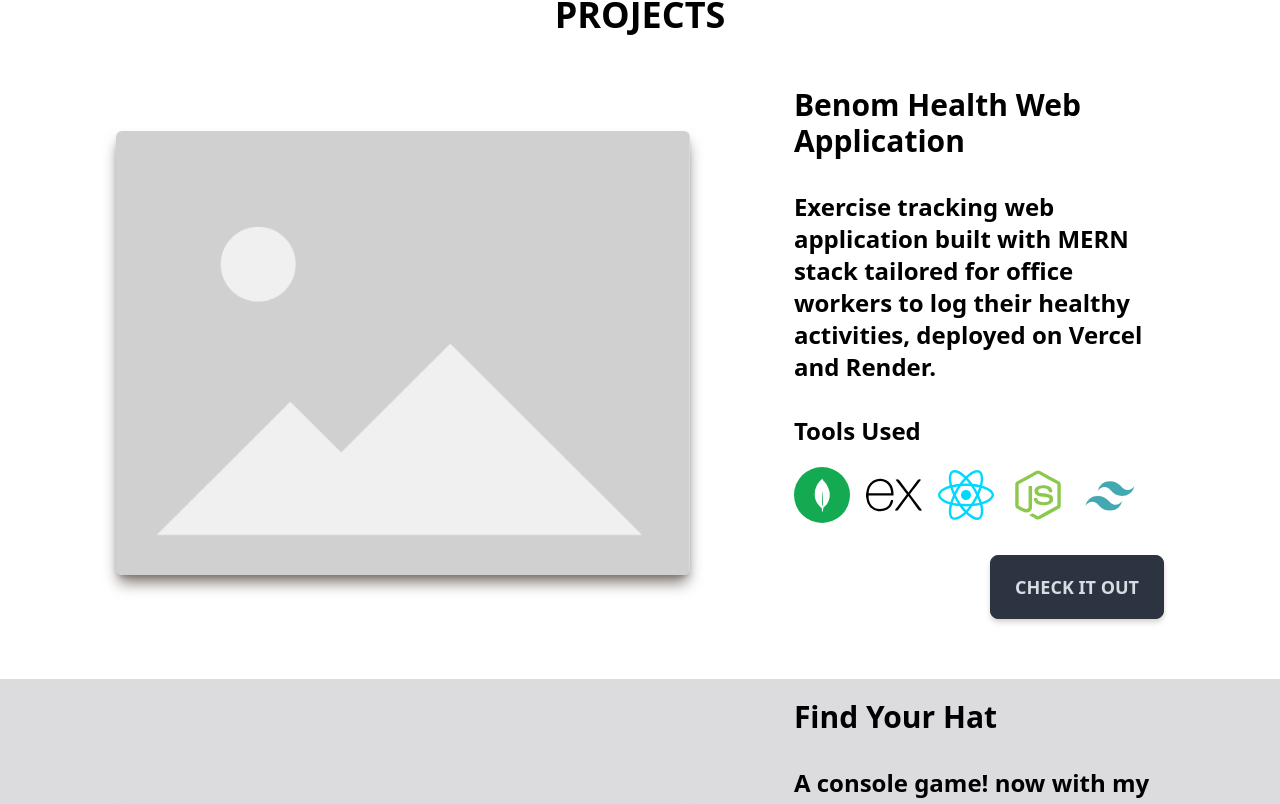
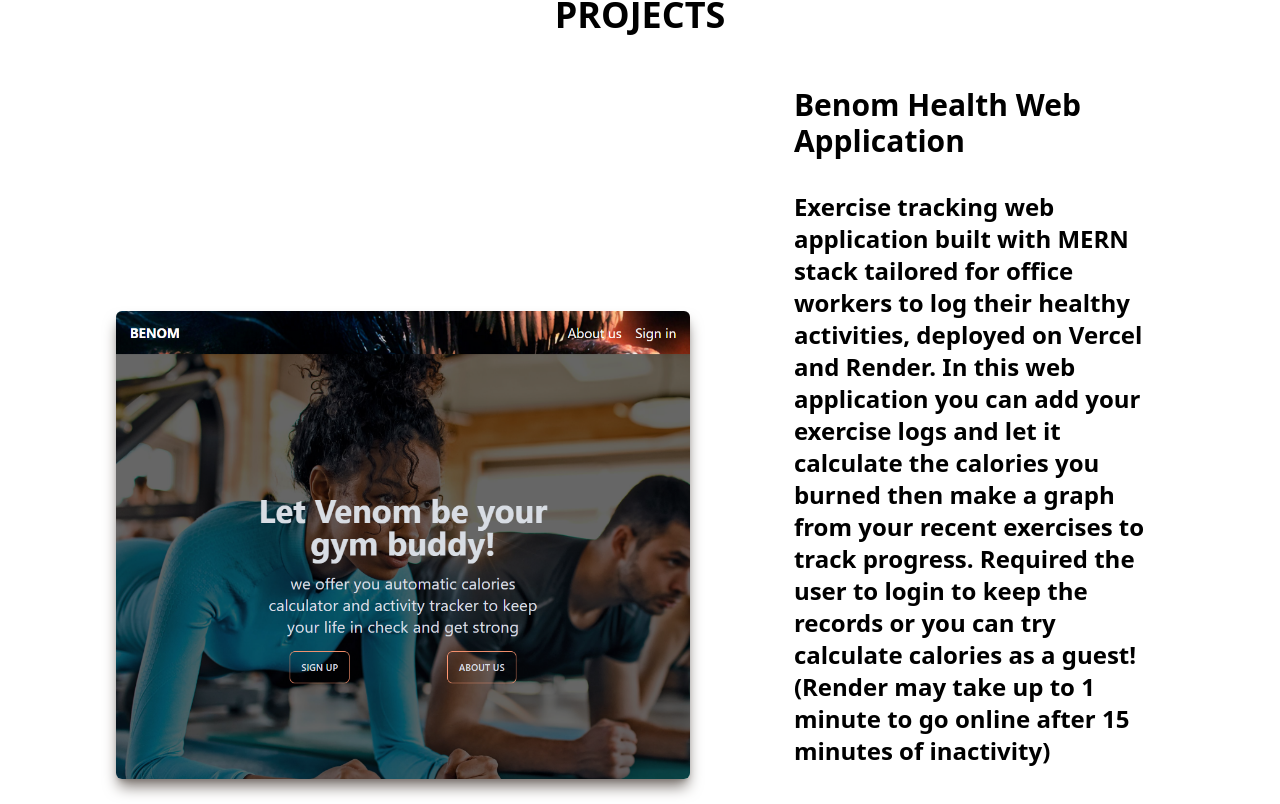
Before and after one commit to ymn-dev/portfolio, a React (Vite) app: page / in a window 1280 px wide. Shown: the part 1729-2533 px from the top of the page. Built offline with nearby package versions, Linux system fonts and the light colour scheme.

Commit message:
adding benom preview image and more text

```diff
--- a/src/Components/Projects/Project.jsx
+++ b/src/Components/Projects/Project.jsx
@@ -7,12 +7,14 @@ const Project = () => {
       <h1 className="text-black font-bold text-4xl mb-8">PROJECTS</h1>
       <div className="flex flex-col items-center justify-center gap-10">
         <Card
-          Picture="placeholder.png"
+          Picture="benom.png"
           Name="Benom Health Web Application"
           Link="https://benom-health-webapp-frontend.vercel.app/"
           Description="Exercise tracking web application built with MERN
           stack tailored for office workers to log their
           healthy activities, deployed on Vercel and Render.
+          In this web application you can add your exercise logs and let it calculate the calories you burned then make a graph from your recent exercises to track progress.
+          Required the user to login to keep the records or you can try calculate calories as a guest! (Render may take up to 1 minute to go online after 15 minutes of inactivity)
           "
           Tools={["mongodb.svg", "express-light.svg", "react.svg", "node-js.svg", "tailwind.svg"]}
         />
```
Also changed, not shown: public/benom.png (added).
